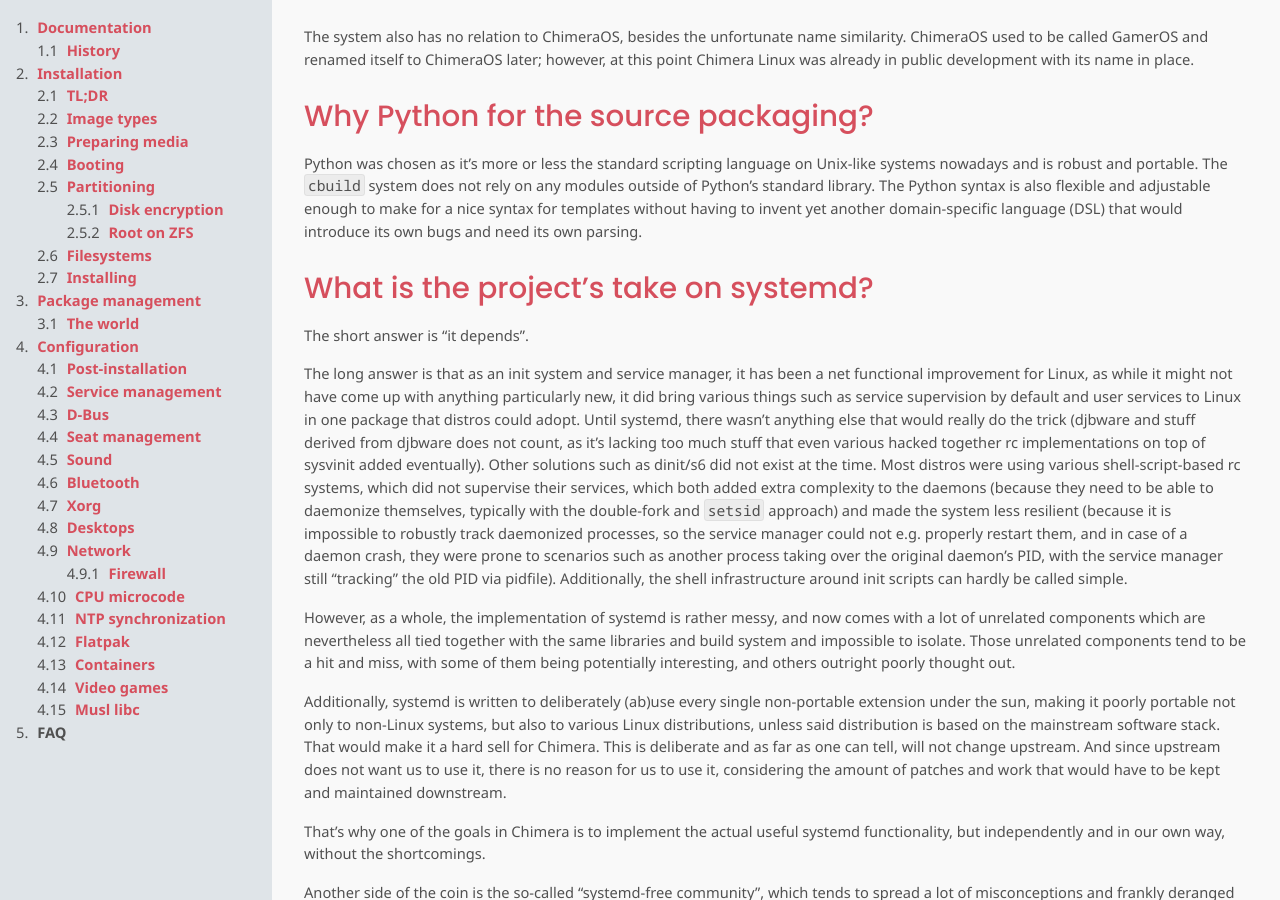
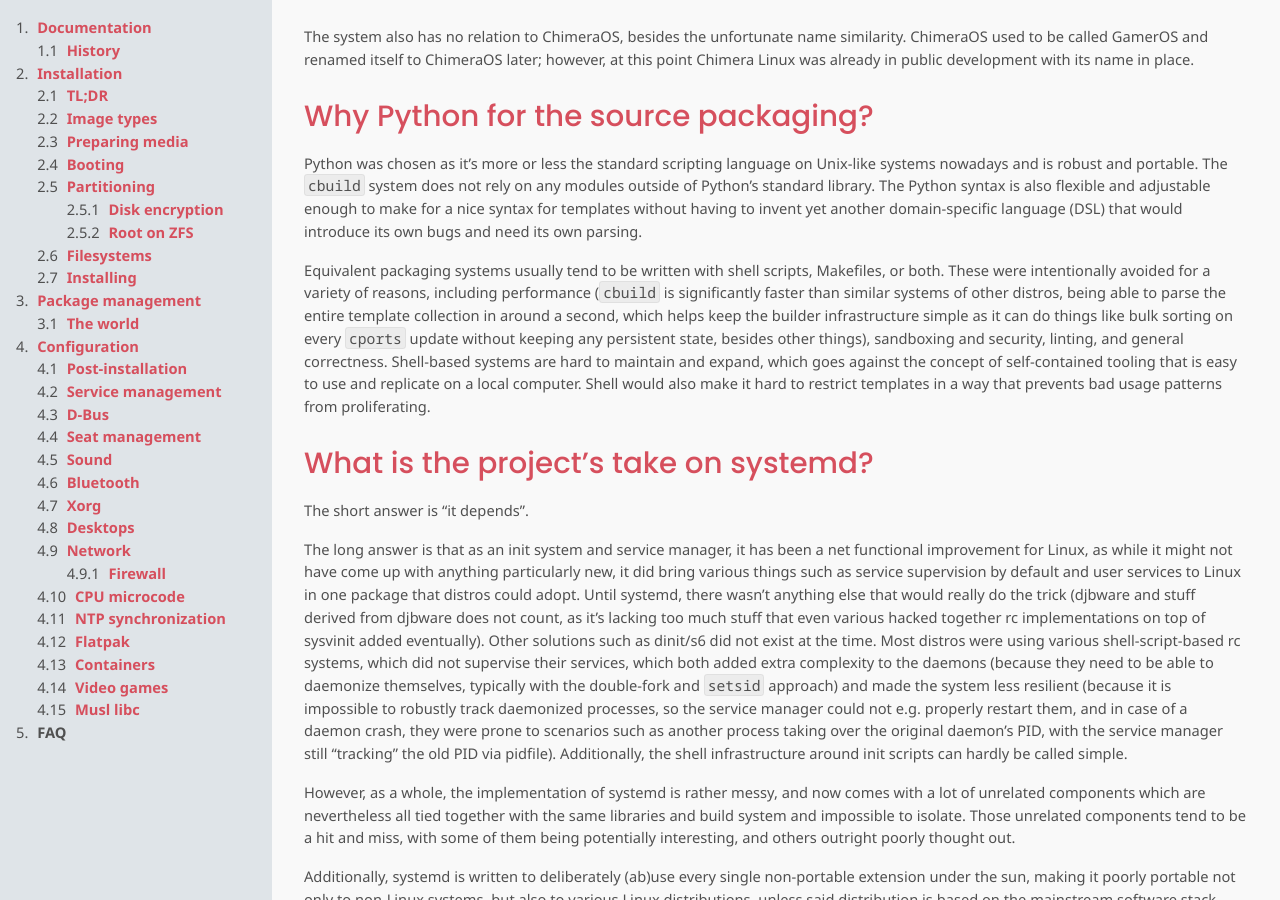
Before and after one commit to chimera-linux/chimera-linux.github.io, a Jekyll site: the page built from _docs/faq.md, in a window 1280 px wide and 900 px high, scrolled down 926 px. Built offline with Jekyll 4.4.1, drawn with Linux system fonts in a browser that asks for light colours.

Commit message:
expand faq on cbuild python choice a bit

```diff
--- a/_docs/faq.md
+++ b/_docs/faq.md
@@ -44,6 +44,18 @@
 Python syntax is also flexible and adjustable enough to make for a nice
 syntax for templates without having to invent yet another domain-specific
 language (DSL) that would introduce its own bugs and need its own parsing.
+
+Equivalent packaging systems usually tend to be written with shell scripts,
+Makefiles, or both. These were intentionally avoided for a variety of reasons,
+including performance (`cbuild` is significantly faster than similar systems
+of other distros, being able to parse the entire template collection in around
+a second, which helps keep the builder infrastructure simple as it can do
+things like bulk sorting on every `cports` update without keeping any
+persistent state, besides other things), sandboxing and security, linting,
+and general correctness. Shell-based systems are hard to maintain and expand,
+which goes against the concept of self-contained tooling that is easy to use
+and replicate on a local computer. Shell would also make it hard to restrict
+templates in a way that prevents bad usage patterns from proliferating.
 
 ## What is the project's take on systemd?
 
```
